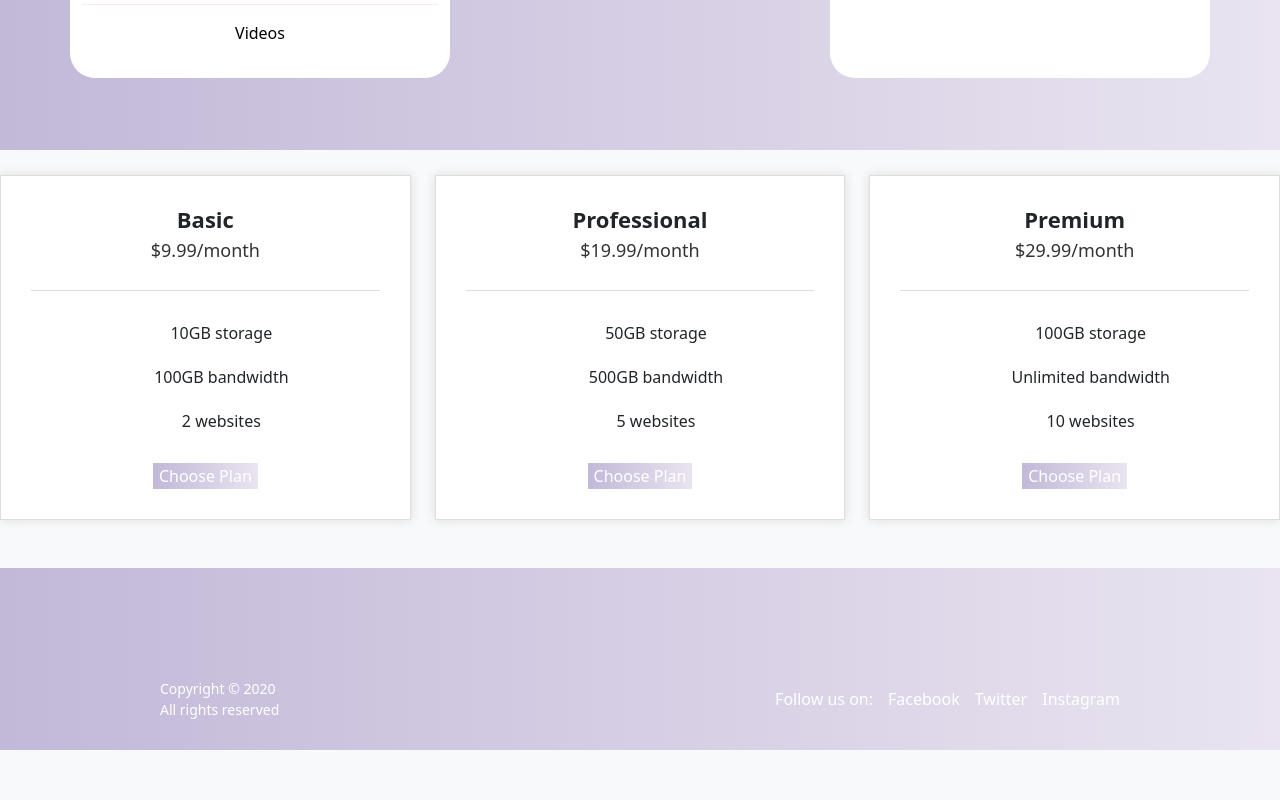
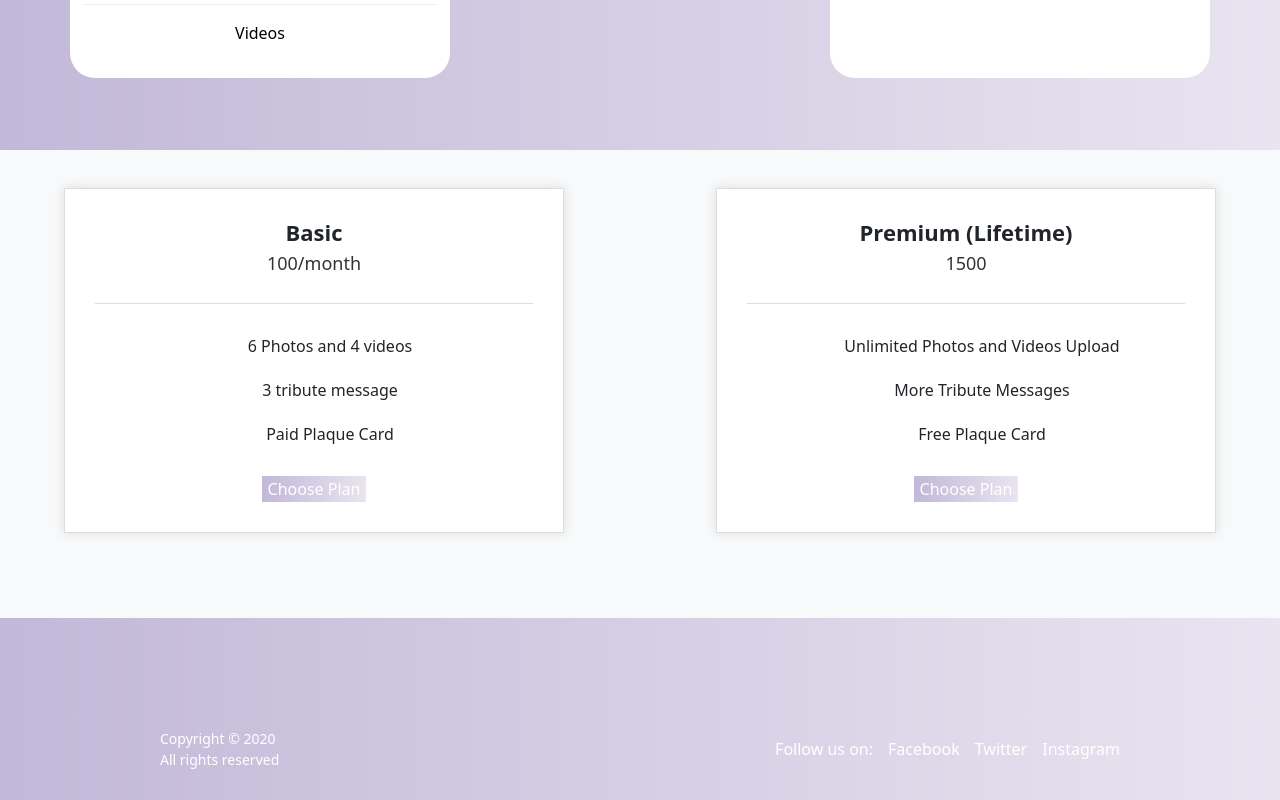
Before and after one commit to sarasiddiquie/Sample, a plain HTML site: page index.html in a window 1280 px wide. Shown: the part 3605-4405 px from the top of the page. Before the commit the page ends 4355 px from the top, so only its background shows below. Drawn offline with nearby package versions, Linux system fonts and the light colour scheme.

Commit message:
tribute-page

```diff
--- a/index.css
+++ b/index.css
@@ -142,10 +142,9 @@ hr{
 
 
   .pricing-card {
-    margin-top: 6%;
+    margin: 6% 4rem;
     background-color: #fff;
     border: 1px solid #ddd;
-
     text-align: center;
     padding: 30px;
     box-shadow: 0px 0px 10px 0px #ddd;
--- a/index.html
+++ b/index.html
@@ -236,101 +236,6 @@
         <br><br><br>
     </section>
 
-    <!--
-    <section class="pricing-columns pricing-section" id="price">
-        <label class="toggler toggler--is-active" id="filt-monthly">Monthly</label>
-        <div class="toggle">
-            <input type="checkbox" id="switcher" class="check">
-            <b class="b switch"></b>
-        </div>
-        <label class="toggler" id="filt-hourly">Yearly</label>
-        <div id="monthly" class="wrapper-full">
-
-
-            <div class="pricingTable">
-
-                <ul class="pricingTable-firstTable">
-                    <li class="pricingTable-firstTable_table">
-                        <h1 class="pricingTable-firstTable_table__header">Trial</h1>
-                        <p class="pricingTable-firstTable_table__pricing"><span>₹</span><span>0</span><span></span></p>
-                        <ul class="pricingTable-firstTable_table__options">
-                            <li class="tick">Attendance</li>
-                            <li class="tick">Assignments</li>
-                            <li class="tick">Announcements</li>
-                            <li class="tick">Resources</li>
-
-                        </ul>
-                        <button class="pricingTable-firstTable_table__getstart">Get 15 days free </button>
-                    </li>
-                    <li class="pricingTable-firstTable_table">
-                        <h1 class="pricingTable-firstTable_table__header">Basic</h1>
-                        <p class="pricingTable-firstTable_table__pricing">
-                            <span>₹</span><span>400</span><span>Month</span>
-                        </p>
-                        <ul class="pricingTable-firstTable_table__options">
-                            <li class="tick">Attendance</li>
-                            <li class="cross">Assignments</li>
-                            <li class="cross">Announcements</li>
-                            <li class="cross">Resources</li>
-                        </ul>
-
-
-                        <button class="pricingTable-firstTable_table__getstart">Buy Now</button>
-                    </li>
-                    <li class="pricingTable-firstTable_table">
-                        <h1 class="pricingTable-firstTable_table__header">Advance</h1>
-                        <p class="pricingTable-firstTable_table__pricing">
-                            <span>₹</span><span>600</span><span>Month</span>
-                        </p>
-                        <ul class="pricingTable-firstTable_table__options">
-                            <li class="tick">Attendance</li>
-                            <li class="tick">Assignments</li>
-                            <li class="tick">Announcements</li>
-                            <li class="tick">Resources</li>
-                        </ul>
-                        <button class="pricingTable-firstTable_table__getstart">Buy Now</button>
-                    </li>
-                </ul>
-            </div>
-
-        </div>
-        </div>
-        <div id="hourly" class="wrapper-full hide">
-
-            <ul class="pricingTable-firstTable">
-                <li class="pricingTable-firstTable_table">
-                    <h1 class="pricingTable-firstTable_table__header">Trial</h1>
-                    <p class="pricingTable-firstTable_table__pricing"><span>₹</span><span>0</span><span></span></p>
-                    <ul class="pricingTable-firstTable_table__options">
-                        <li class="tick">Attendance</li>
-                        <li class="tick">Assignments</li>
-                        <li class="tick">Announcements</li>
-                        <li class="tick">Resources</li>
-                    </ul>
-                    <button class="pricingTable-firstTable_table__getstart">Get 15 days free </button>
-                </li>
-                <li class="pricingTable-firstTable_table">
-                    <h1 class="pricingTable-firstTable_table__header">Basic</h1>
-                    <p class="pricingTable-firstTable_table__pricing"><span>₹</span><span>4500</span><span>Year</span>
-                    </p>
-                    <ul class="pricingTable-firstTable_table__options">
-                        <li class="tick">Attendance</li>
-                        <li class="cross">Assignments</li>
-                        <li class="cross">Announcements</li>
-                        <li class="cross">Resources</li>
-                    </ul>
-                    <button class="pricingTable-firstTable_table__getstart">Buy Now</button>
-                </li>
-            </ul>
-        </div>
-        </div>
-
-
-        </div>
-        </div>
-    </section>
-    <script src="pricing.js"></script>
--->
 
 
     <div class="pricing" id="pricing">
@@ -339,13 +244,13 @@
                 <div class="pricing-card">
                     <div class="pricing-header">
                         <h3>Basic</h3>
-                        <h4>$9.99/month</h4>
+                        <h4>100/month</h4>
                     </div>
                     <div class="pricing-body">
                         <ul>
-                            <li>10GB storage</li>
-                            <li>100GB bandwidth</li>
-                            <li>2 websites</li>
+                            <li>6 Photos and 4 videos</li>
+                            <li>3 tribute message</li>
+                            <li>Paid Plaque Card</li>
                         </ul>
                     </div>
                     <div class="pricing-footer">
@@ -358,33 +263,14 @@
             <div class="col-sm">
                 <div class="pricing-card">
                     <div class="pricing-header">
-                        <h3>Professional</h3>
-                        <h4>$19.99/month</h4>
+                        <h3>Premium (Lifetime)</h3>
+                        <h4>1500 </h4>
                     </div>
                     <div class="pricing-body">
                         <ul>
-                            <li>50GB storage</li>
-                            <li>500GB bandwidth</li>
-                            <li>5 websites</li>
-                        </ul>
-                    </div>
-                    <div class="pricing-footer">
-                        <button class="pricing-button">Choose Plan</button>
-                    </div>
-                </div>
-            </div>
-
-            <div class="col-sm">
-                <div class="pricing-card">
-                    <div class="pricing-header">
-                        <h3>Premium</h3>
-                        <h4>$29.99/month</h4>
-                    </div>
-                    <div class="pricing-body">
-                        <ul>
-                            <li>100GB storage</li>
-                            <li>Unlimited bandwidth</li>
-                            <li>10 websites</li>
+                            <li>Unlimited Photos and Videos Upload</li>
+                            <li>More Tribute Messages</li>
+                            <li> Free Plaque Card</li>
                         </ul>
                     </div>
                     <div class="pricing-footer">
--- a/live.css
+++ b/live.css
@@ -1,9 +1,8 @@
   @import url('https://fonts.googleapis.com/css2?family=Pacifico&display=swap');
 
-  body {
-      background: linear-gradient(to right, #c2b8d8, #e9e4f0);
-
-  }
+hr{
+    width: 50%;
+}
 
   h2 {
       font-family: 'Pacifico', cursive;
@@ -11,9 +10,9 @@
   }
 
   .boxx {
-      background-color: white;
+    background: linear-gradient(to right, #c2b8d8, #e9e4f0);
       margin: 2rem auto;
-      width: 85%;
+      width: 89%;
       height: auto;
       box-shadow: 10px 10px 10px 10px #c2b8d8;
       border-color: #c2b8d8;
@@ -47,3 +46,11 @@
   .col-3>img {
       object-fit: contain;
   }
+
+  img{
+    margin-right: 4rem;
+    margin-left: 4rem;
+    border: #e9e4f0;
+    border-style: solid;
+    border-width: .75rem;
+  }
```
Also changed, not shown: livepage.html (+8 -8 lines).
